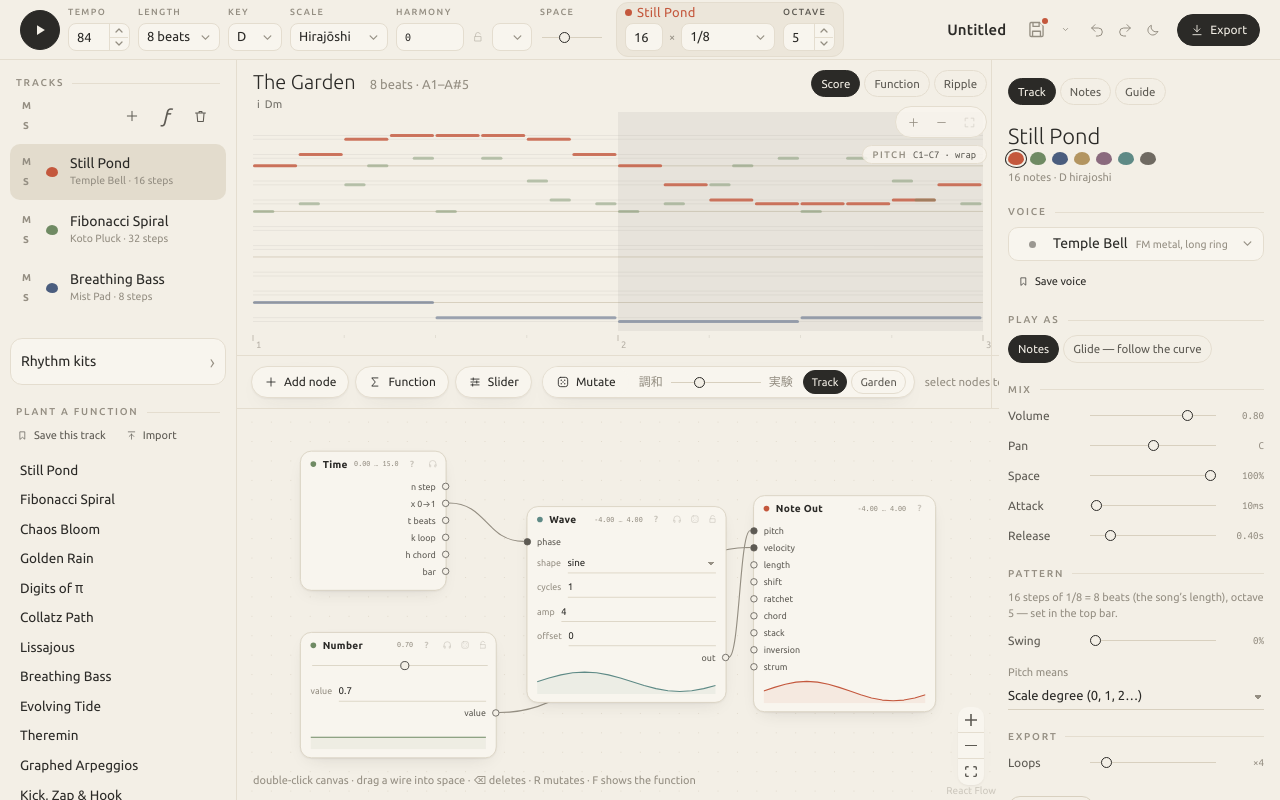
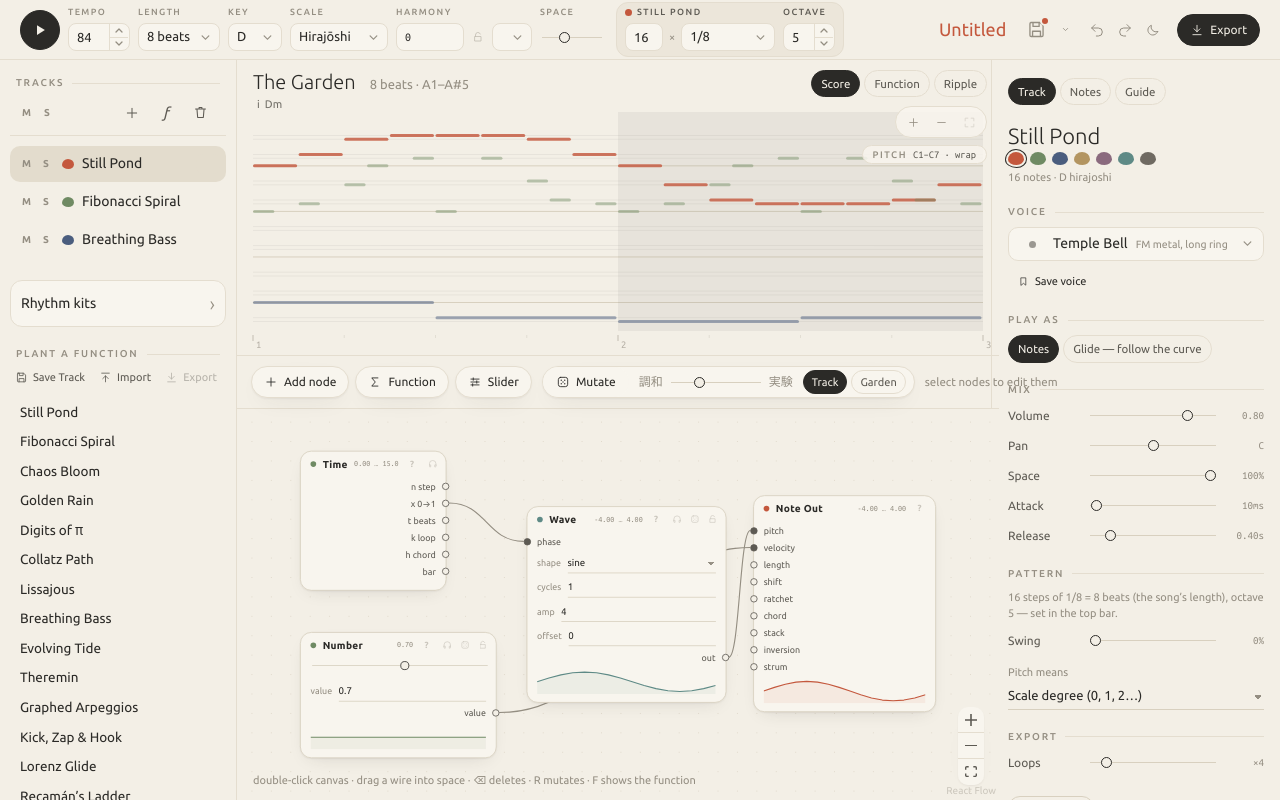
Before and after one commit to danikavu/soundfunc, a React (Vite) app: page / in a window 1280 px wide. Built offline with nearby package versions, Linux system fonts and the light colour scheme.

Commit message:
feat(ui): icon fixes, and track name 2

```diff
--- a/src/components/NodeEditor.tsx
+++ b/src/components/NodeEditor.tsx
@@ -250,7 +250,7 @@ function SelectionTools() {
         <button className="btn small primary" onClick={commitName}>
           Save block
         </button>
-        <button className="btn small ghost" onClick={() => setNaming(null)}>
+        <button className="btn small ghost tool" onClick={() => setNaming(null)}>
           Cancel
         </button>
       </div>
@@ -260,33 +260,42 @@ function SelectionTools() {
   return (
     <div className="lock-status">
       {selected.length === 1 && selected[0].type === 'expr' && (
-        <button className="btn small ghost" onClick={() => run((g) => explodeFormula(g, ids[0]), 'Exploded — repeat on the new formulas to go deeper')} title="Split the formula’s outermost operation into a node">
-          <Icon name="split" size={12} /> Explode
+        <button className="btn small ghost tool" aria-label="Explode" onClick={() => run((g) => explodeFormula(g, ids[0]), 'Exploded — repeat on the new formulas to go deeper')} title="Explode — split the formula’s outermost operation into a node">
+          <Icon name="split" size={14} />
         </button>
       )}
       {selected.length >= 2 && (
-        <button className="btn small ghost" onClick={() => run((g) => collapseNodes(g, ids), `Collapsed ${ids.length} nodes into one formula`)} title="Merge the selected nodes into one Formula node">
-          <Icon name="merge" size={12} /> Collapse
+        <button className="btn small ghost tool" onClick={() => run((g) => collapseNodes(g, ids), `Collapsed ${ids.length} nodes into one formula`)} title="Collapse — merge the selected nodes into one Formula node" aria-label="Collapse">
+          <Icon name="merge" size={14} />
         </button>
       )}
       {selected.length >= 1 && (
         <>
-          <button className="btn small ghost" onClick={() => setNaming(selected.length === 1 ? NODE_DEFS[selected[0].type].label : `${track.name} block`)} title="Keep these nodes and their wires to reuse in any track">
-            <Icon name="bookmark" size={12} /> Save as block
+          <button className="btn small ghost tool" onClick={() => setNaming(selected.length === 1 ? NODE_DEFS[selected[0].type].label : `${track.name} block`)} title="Save as block — keep these nodes and their wires to reuse in any track" aria-label="Save as block">
+            <Icon name="bookmark" size={14} />
           </button>
           {selected.length === 1 && (
-            <button className={`btn small ghost ${audition?.nodeId === ids[0] ? 'on' : ''}`} onClick={() => setAudition(audition?.nodeId === ids[0] ? null : { trackId: track.id, nodeId: ids[0] })}>
-              <Icon name="headphones" size={12} /> Listen
+            <button
+              className={`btn small ghost tool ${audition?.nodeId === ids[0] ? 'on' : ''}`}
+              title="Listen — hear this node alone"
+              aria-label="Listen"
+              onClick={() => setAudition(audition?.nodeId === ids[0] ? null : { trackId: track.id, nodeId: ids[0] })}
+            >
+              <Icon name="headphones" size={14} />
             </button>
           )}
-          <button className="btn small ghost" onClick={copySelected} title="Copy the selected nodes and their wires (⌘C) — paste into any track with ⌘V">
-            <Icon name="copy" size={12} /> Copy
+          <button className="btn small ghost tool" onClick={copySelected} title="Copy — the selected nodes and their wires (⌘C); paste into any track with ⌘V" aria-label="Copy">
+            <Icon name="copy" size={14} />
           </button>
           {others.length > 0 && (
             <Dropdown
               compact
               label="Copy to track"
-              value={<span>Copy to…</span>}
+              value={
+                <span className="copy-to" title="Copy to another track">
+                  <Icon name="send" size={14} />
+                </span>
+              }
               groups={[
                 {
                   title: 'Copy the selection into',
@@ -302,9 +311,13 @@ function SelectionTools() {
               ]}
             />
           )}
-          <button className="btn small ghost" onClick={toggleLockSelected} title="Lock / unlock the selected nodes (L)">
-            <Icon name={selected.every((n) => n.data.locked) ? 'unlock' : 'lock'} size={12} />
-            {selected.every((n) => n.data.locked) ? 'Unlock' : 'Lock'}
+          <button
+            className="btn small ghost tool"
+            onClick={toggleLockSelected}
+            title={selected.every((n) => n.data.locked) ? 'Unlock the selected nodes (L)' : 'Lock the selected nodes against Mutate (L)'}
+            aria-label={selected.every((n) => n.data.locked) ? 'Unlock' : 'Lock'}
+          >
+            <Icon name={selected.every((n) => n.data.locked) ? 'unlock' : 'lock'} size={14} />
           </button>
         </>
       )}
--- a/src/components/Sidebar.tsx
+++ b/src/components/Sidebar.tsx
@@ -29,16 +29,19 @@ function MyFunctions() {
     <>
       <div className="track-tools">
         <button className="btn small ghost" disabled={!track} onClick={() => track && setNaming(track.name)} title="Save the selected track — all its nodes, values, sound and grid — as a function">
-          <Icon name="bookmark" size={11} /> Save this track
+          <Icon name="save" size={13} /> Save Track
         </button>
         <button className="btn small ghost" onClick={() => fileRef.current?.click()} title="Add functions from a .json file">
-          <Icon name="upload" size={11} /> Import
+          <Icon name="upload" size={13} /> Import
         </button>
-        {functions.length > 0 && (
-          <button className="btn small ghost" onClick={() => exportFns(functions, 'soundfunc-functions.json')} title="Download all your functions as one file">
-            <Icon name="download" size={11} /> Export all
-          </button>
-        )}
+        <button
+          className="btn small ghost"
+          disabled={!functions.length}
+          onClick={() => exportFns(functions, 'soundfunc-functions.json')}
+          title={functions.length ? 'Download all your functions as one file' : 'Save a track first — then export your functions as one file'}
+        >
+          <Icon name="download" size={13} /> Export
+        </button>
         <input
           ref={fileRef}
           type="file"
@@ -175,11 +178,8 @@ export function Sidebar() {
             </button>
           </div>
           <span className="stone" style={{ background: t.color }} />
-          <div style={{ minWidth: 0 }}>
+          <div style={{ minWidth: 0 }} title={`${voiceLabel(t.waveform)}${t.playMode === 'glide' ? ' · glide' : ''} · ${t.steps} steps`}>
             <div className="track-name">{t.name}</div>
-            <div className="track-meta">
-              {voiceLabel(t.waveform)}{t.playMode === 'glide' ? ' · glide' : ''} · {t.steps} steps
-            </div>
           </div>
           <div className="track-actions" onClick={(e) => e.stopPropagation()}>
             <button className="ms remove" title="Duplicate track — every node, value and slider" aria-label={`Duplicate ${t.name}`} onClick={() => duplicateTrack(t.id)}>
--- a/src/components/ui.tsx
+++ b/src/components/ui.tsx
@@ -37,6 +37,7 @@ const paths: Record<string, ReactNode> = {
   redo: <path d="M15 14l5-5-5-5M20 9H10a6 6 0 0 0 0 12h3" />,
   fit: <path d="M4 9V4h5M20 9V4h-5M4 15v5h5M20 15v5h-5" />,
   save: <path d="M5.5 4h10.5l3.5 3.5v11a1.5 1.5 0 0 1-1.5 1.5h-12A1.5 1.5 0 0 1 4.5 18.5v-13A1.5 1.5 0 0 1 6 4zM8 4v4.5h7V4M7.5 20v-6h9v6" />,
+  send: <path d="M9 9h10v10H9zM5 15V5h10M13 14h4M15 12l2 2-2 2" />,
   sigma: <path d="M17 5H6.5l6 7-6 7H17" />,
   caret: <path d="M8 10l4 4 4-4" />,
   book: <path d="M4 5a2 2 0 0 1 2-2h13v16H6a2 2 0 0 0-2 2zM4 21V5" />,
--- a/src/styles.css
+++ b/src/styles.css
@@ -2930,13 +2930,6 @@ button:focus-visible {
 .topbar .stepper.tempo .input.num.stepper-input {
   width: 40px;
 }
-/* the selected track's name: larger, light, in the accent */
-.topbar .track-panel .grid-field > span .grid-name {
-  font: 400 13px/1 var(--sans);
-  letter-spacing: 0.02em;
-  text-transform: none;
-  color: var(--accent);
-}
 
 /* ---------- node view toolbar: one row, one height, one icon size ---------- */
 .toolbar {
@@ -2991,15 +2984,117 @@ button:focus-visible {
   height: 32px;
 }
 
-/* the larger name hangs in the label row without making it taller, so every label stays in line */
-.topbar .track-panel .grid-field > span {
-  height: 9px;
+/* ---------- tracks, second pass ---------- */
+/* M beside S, on the left */
+.ms-col {
+  flex-direction: row;
+  gap: 1px;
+}
+.track {
+  grid-template-columns: 41px 14px 1fr auto;
+}
+/* a line under the + ƒ 🗑 tools */
+.tracks-head {
+  border-bottom: 1px solid var(--line-soft);
+  padding-bottom: 6px;
+  margin-bottom: 10px;
+}
+.tracks-head-tools .fx-glyph {
+  font-size: 15px;
+}
+/* plant a function: Save Track · Import · Export */
+.track-tools .btn {
+  display: inline-flex;
+  align-items: center;
+  gap: 6px;
+}
+
+/* ---------- node toolbar: let popups (Copy to…) open outside it ---------- */
+.toolbar {
   overflow: visible;
 }
-.topbar .track-panel .grid-field > span .grid-name {
-  line-height: 9px;
-  padding: 3px 0;
-  margin: -3px 0;
-  max-width: 150px;
+.toolbar .lock-status .dropdown.compact .dropdown-field {
+  width: auto;
+  padding: 0 10px;
+  gap: 6px;
   white-space: nowrap;
 }
+.toolbar .lock-status .dropdown.compact {
+  flex: none;
+}
+
+/* selection tools: icon buttons, the same size as the rest of the toolbar */
+.toolbar .lock-status .btn.tool {
+  width: 32px;
+  padding: 0;
+  justify-content: center;
+}
+.toolbar .lock-status .dropdown.compact .dropdown-field {
+  height: 32px;
+  padding: 0 8px;
+}
+.toolbar .copy-to {
+  display: inline-flex;
+  align-items: center;
+}
+/* the Copy to… list opens inward, under its button */
+.toolbar .dropdown.compact .dropdown-pop {
+  left: auto;
+  right: 0;
+  min-width: 220px;
+}
+/* tracks: hover actions float over the row, so names get the full width */
+.track {
+  position: relative;
+  grid-template-columns: 38px 12px 1fr;
+  gap: 8px;
+}
+.track .track-actions {
+  position: absolute;
+  right: 6px;
+  top: 50%;
+  transform: translateY(-50%);
+  border-radius: 8px;
+  background: inherit;
+}
+.track:hover .track-actions {
+  background: var(--paper-2);
+  box-shadow: -10px 0 10px var(--paper-2);
+}
+.track.selected:hover .track-actions {
+  background: var(--paper-3);
+  box-shadow: -10px 0 10px var(--paper-3);
+}
+/* plant a function: Save Track · Import · Export on one line */
+.track-tools {
+  flex-wrap: nowrap;
+  gap: 0;
+}
+.track-tools .btn {
+  padding: 3px 6px;
+  gap: 5px;
+}
+/* Copy to…: a round icon button like its neighbours */
+.toolbar .lock-status .dropdown.compact .dropdown-field {
+  width: 32px;
+  padding: 0;
+  justify-content: center;
+  border-radius: 999px;
+  border: 1px solid var(--line-soft);
+  background: var(--card);
+  box-shadow: var(--shadow);
+}
+.toolbar .lock-status .dropdown.compact .dropdown-chevron {
+  display: none;
+}
+.toolbar .lock-status .dropdown.compact .dropdown-value {
+  display: inline-flex;
+  flex: none;
+}
+
+/* the garden's name: larger, light, in the accent */
+.topbar .garden-title .project-name {
+  font: 400 18px/1.2 var(--sans);
+  color: var(--accent);
+  letter-spacing: 0;
+}
```
Also changed, not shown: 1 other file (tests, documents, lock files or other folders).
